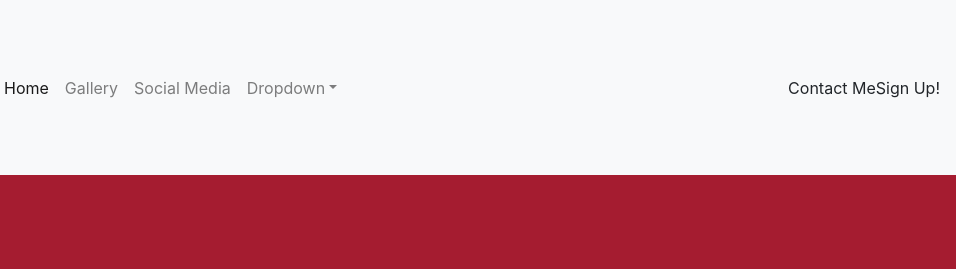
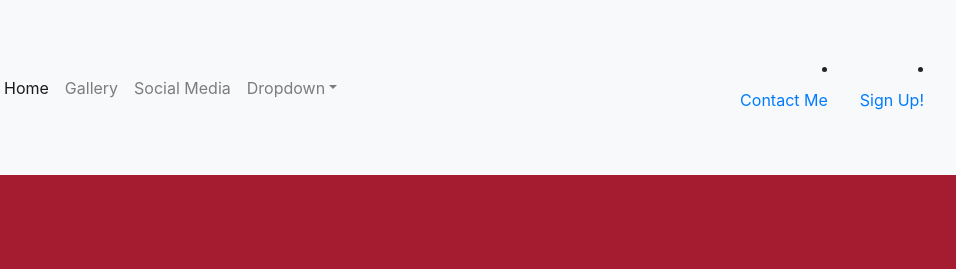
Before and after one commit to ericchoi0627/choisite, a plain HTML site: page index.html in a window 1280 px wide. Shown: the top 269 px of the page, 324-1280 px from the left. Drawn offline with nearby package versions, Linux system fonts and the light colour scheme.

Commit message:
Update index.html
nav link active

```diff
--- a/index.html
+++ b/index.html
@@ -37,8 +37,11 @@
                         </div>
                     </li>
                 </ul>
-            <a class="nav-item" align="right">Contact Me</a>
-            <a class="nav-item" align="right">Sign Up!</a>
+                    <li class="nav-item active" align="right">
+                        <a class="nav-link" href="#">Contact Me</a>
+                    <li class="nav-item active" align="right">
+                        <a class="nav-link" href="#">Sign Up!</a>
+
             </div>
         </nav>
         <header>
```
